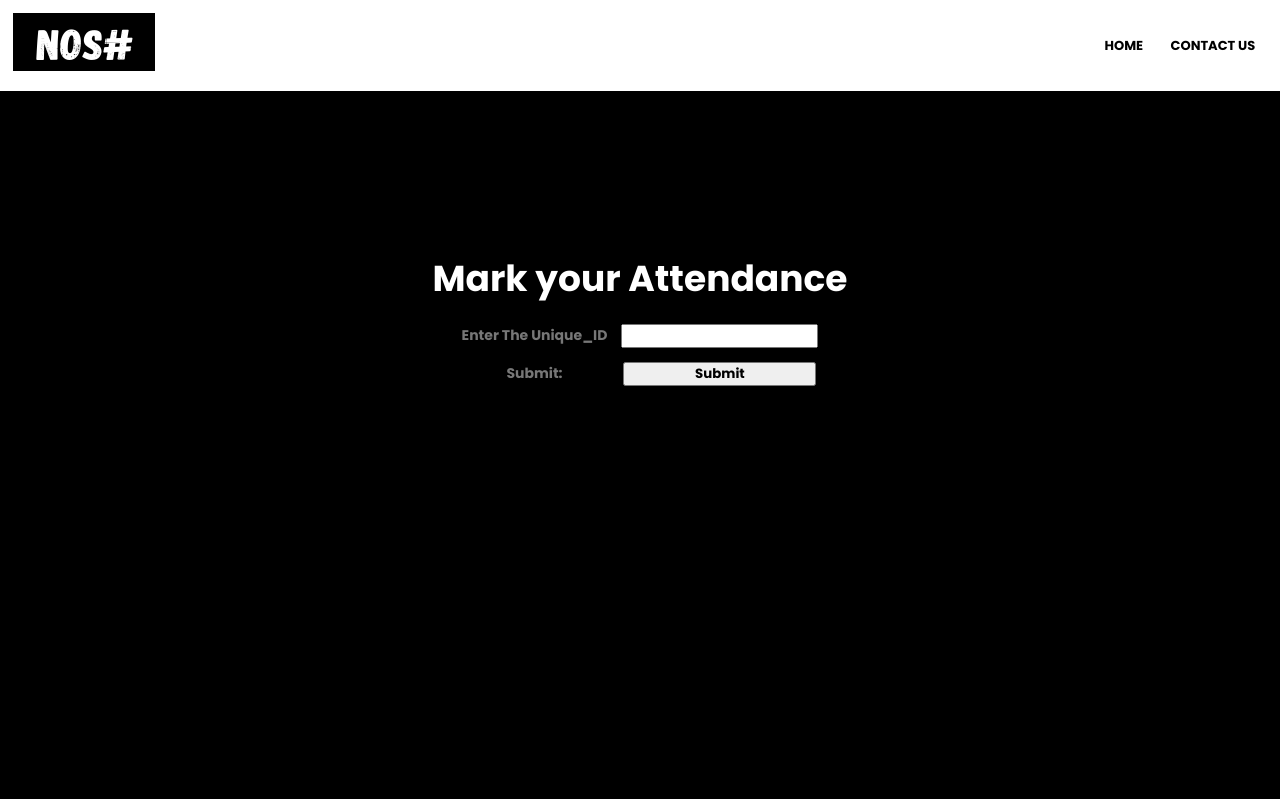
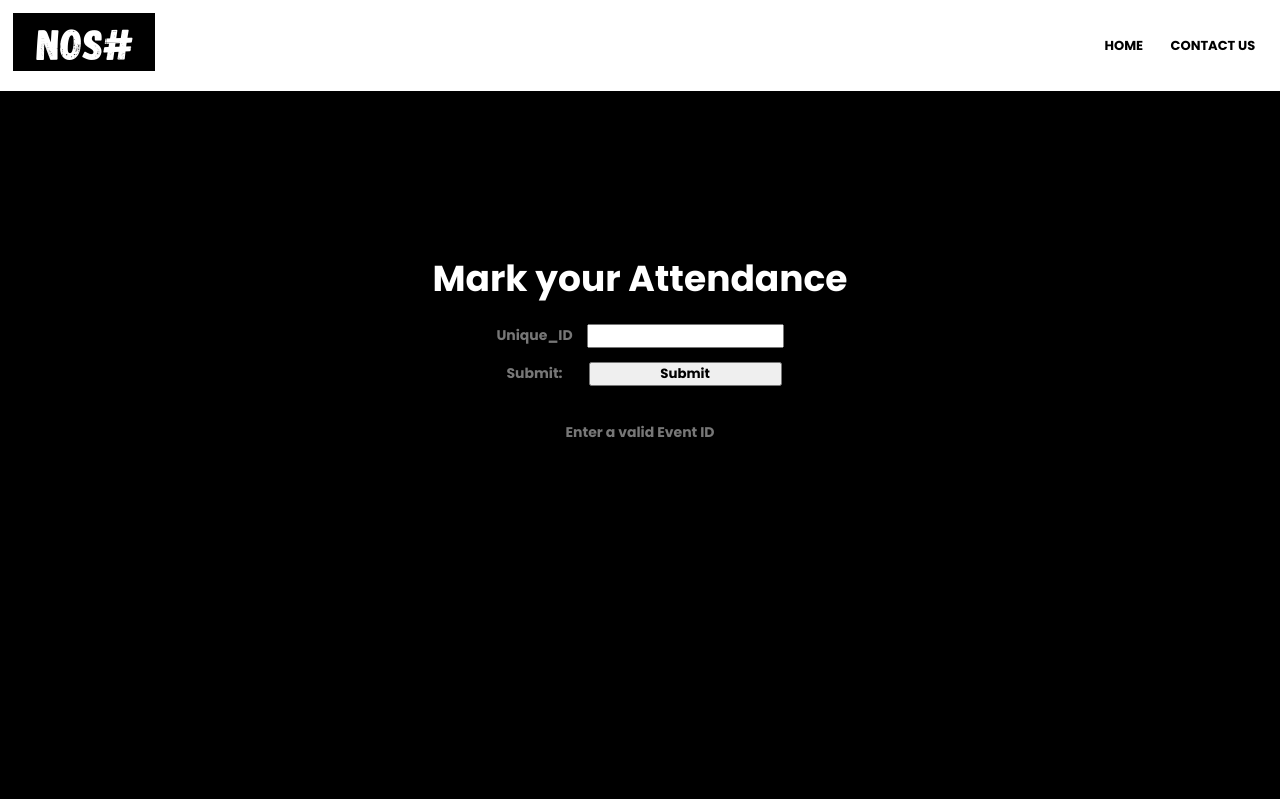
Before and after one commit to SahanyaHebbar/Nosh, a Flask app: page /Enter_id in a window 1280 px wide. Shown: the top 799 px of the page. Run offline with Flask 2, Linux system fonts and the light colour scheme; data comes from the database, SQL or seed files in the repository; some libraries are stand-ins or nearby versions.

Commit message:
EnteridChanges

```diff
--- a/templates/Enter_id.html
+++ b/templates/Enter_id.html
@@ -8,7 +8,7 @@
     <form name="Enter_id" method="post">
         <table>
             <tr>
-                <td>Enter The Unique_ID</td>
+                <td>Unique_ID</td>
                 <td><input type="text" name="Event_ID" required style="width:193px"></td>
             </tr>
             <tr>
@@ -18,7 +18,9 @@
 
         </table>
     </form>
-    {% if data!= None %} {% for phno, event, oname, venue, date, time in data%}
+    {% if data != None and data != [] %}
+
+    {% for phno, event, oname, venue, date, time in data%}
     <table>
         <tr>
             <td>Event Name:</td>
@@ -57,6 +59,16 @@
         </form>
 
     </table>
-    {% endfor %} {% endif %}
+    {% endfor %}
+    {% else %}
+    <table>
+        <tr>
+            <td>Enter a valid Event ID</td>
+
+        </tr>
+    </table>
+
+
+    {% endif %}
 </div>
 {% endblock %}
```
